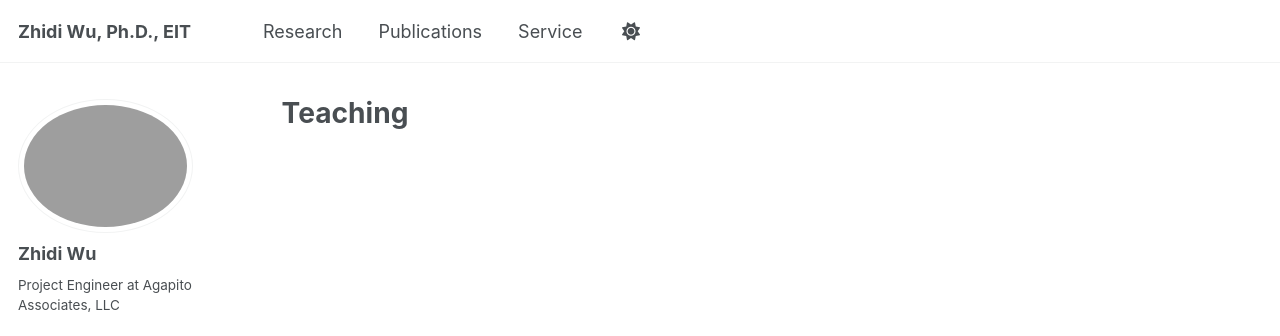
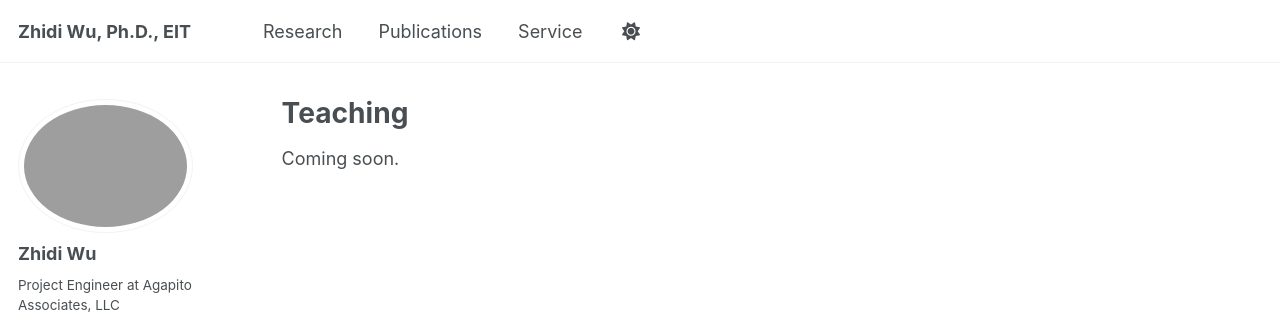
Before and after one commit to zhidiwu/zhidiwu.github.io, a Jekyll site: the page built from _pages/teaching.html, in a window 1280 px wide. Shown: the top 336 px of the page. Built offline with Jekyll 4.4.1, drawn with Linux system fonts in a browser that asks for light colours; a style sheet for code colours, icons or effects is not loaded.

Commit message:
Update teaching.html

```diff
--- a/_pages/teaching.html
+++ b/_pages/teaching.html
@@ -5,8 +5,6 @@ permalink: /teaching/
 author_profile: true
 ---
 
-{% include base_path %}
-
-{% for post in site.teaching reversed %}
-  {% include archive-single.html %}
-{% endfor %}
+{% if site.teaching.size == 0 %}
+  <p>Coming soon.</p>
+{% endif %}
```
